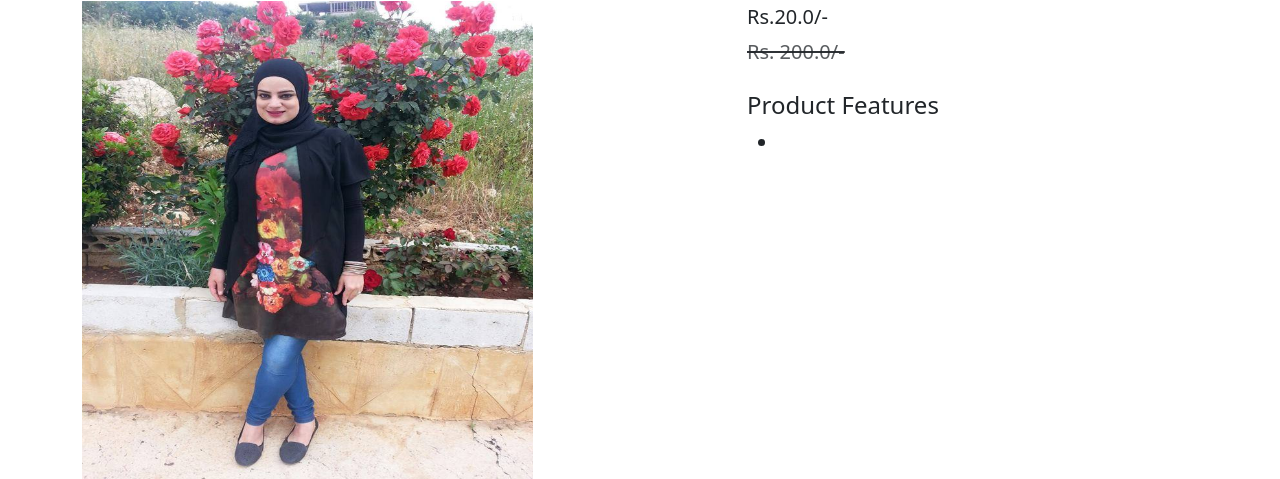
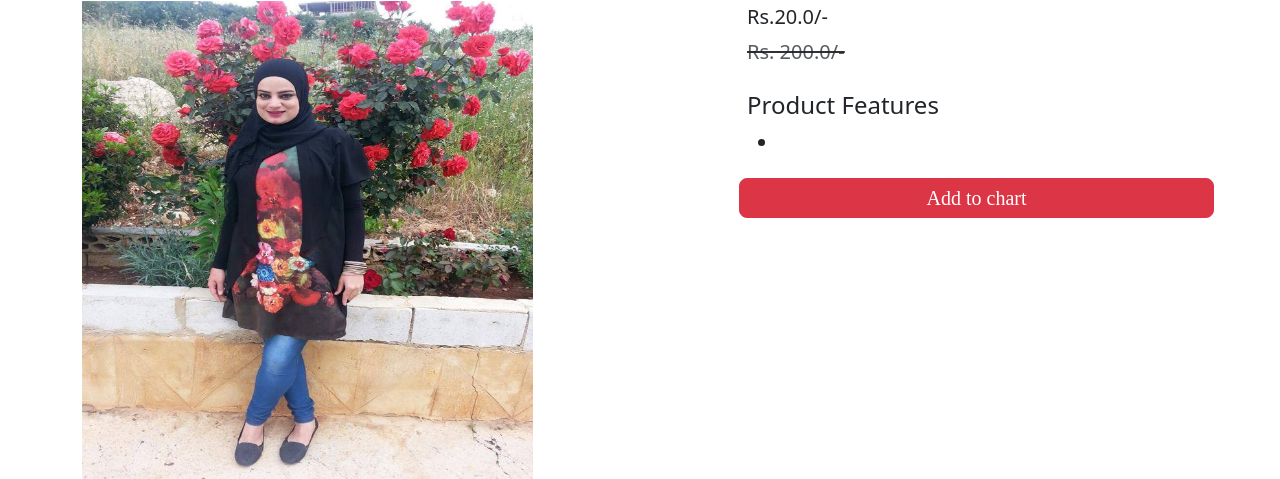
Before and after one commit to MBAJERWAKAERIC/Ecommerce_django, a Django app: page /product-detail/2 in a window 1280 px wide. Shown: the part 159-638 px from the top of the page. Run offline with Django 4.2, Linux system fonts and the light colour scheme; data comes from the database, SQL or seed files in the repository; both versions use the stored data as it was after the commit.

Commit message:
add to chart

```diff
--- a/ec/app/templates/app/productdetail.html
+++ b/ec/app/templates/app/productdetail.html
@@ -17,6 +17,10 @@
             <ul class="fs-5" style="font-family: Rajdhani,">
                 <li>{{product.descriptions}}</li>
             </ul>
+            <div class="button row flex" style="font-family: Rajdhani">
+                <button type="sumit" class="d-grid gap-2 btn1 btn btn-danger p-1 m-1 btn-lg text-decoration-none text-white"> Add to chart </button>
+            </div>
+            </div>
         </div>
     </div>
  </div>
```
Also changed, not shown: ec/db.sqlite3.
